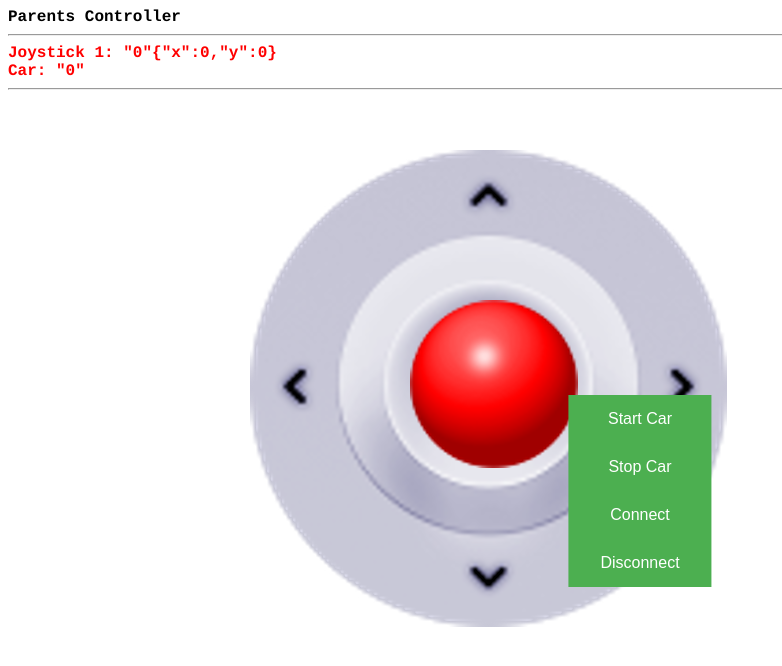
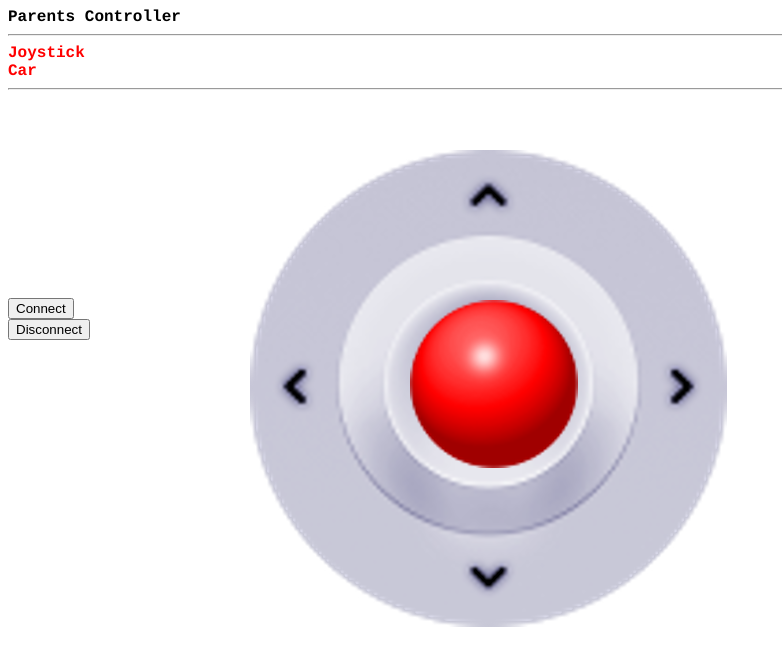
Before and after one commit to nafisam/nafisam.github.io, a plain HTML site: page index.html in a window 1280 px wide. Shown: the whole page, without its empty margins (0-782 px from the left). Drawn offline with Linux system fonts and the light colour scheme.

Commit message:
Update index.html

```diff
--- a/index.html
+++ b/index.html
@@ -111,12 +111,21 @@ Parents Controller
 	</div>
 </div> -->
 
-<div class="center">
+<!--<div class="center">
 	<button class="block" id="start" type="button"> Start Car</button>
 	<button class="block" id="stop" type="button">Stop Car</button>
 	<button class="block" id="connect" type="button">Connect</button>
 	<button class="block" id="disconnect" type="button">Disconnect</button>
-</div>
+</div> -->
+
+<div id ="bigBox">
+		<div id="promptDiv">
+			<!--<button type = "button" id="promptButton" class="buttons" onclick="parentpage();">Parent</button><br>
+			<button type = "button" id="promptButton" class="buttons" onclick="childpage();">Child</button><br> -->
+			<button type="button" id="connect" class="buttons" >Connect</button><br>
+			<button type="button" id="disconnect" class="buttons">Disconnect</button><br>
+		</div>
+	</div>
 
 <!--<div style="position: fixed; width:100%; left:730px; top:750px;">
   <button id="stop" type="button">Stop Car</button>
@@ -305,7 +314,7 @@ class JoystickController
 				if ((yPercent == 0) && (xPercent == 0))
 				{
 					self.directionParent = "0";
-					//send(joystick1.directionParent);
+					send(joystick1.directionParent);
 				}
 
 
```
